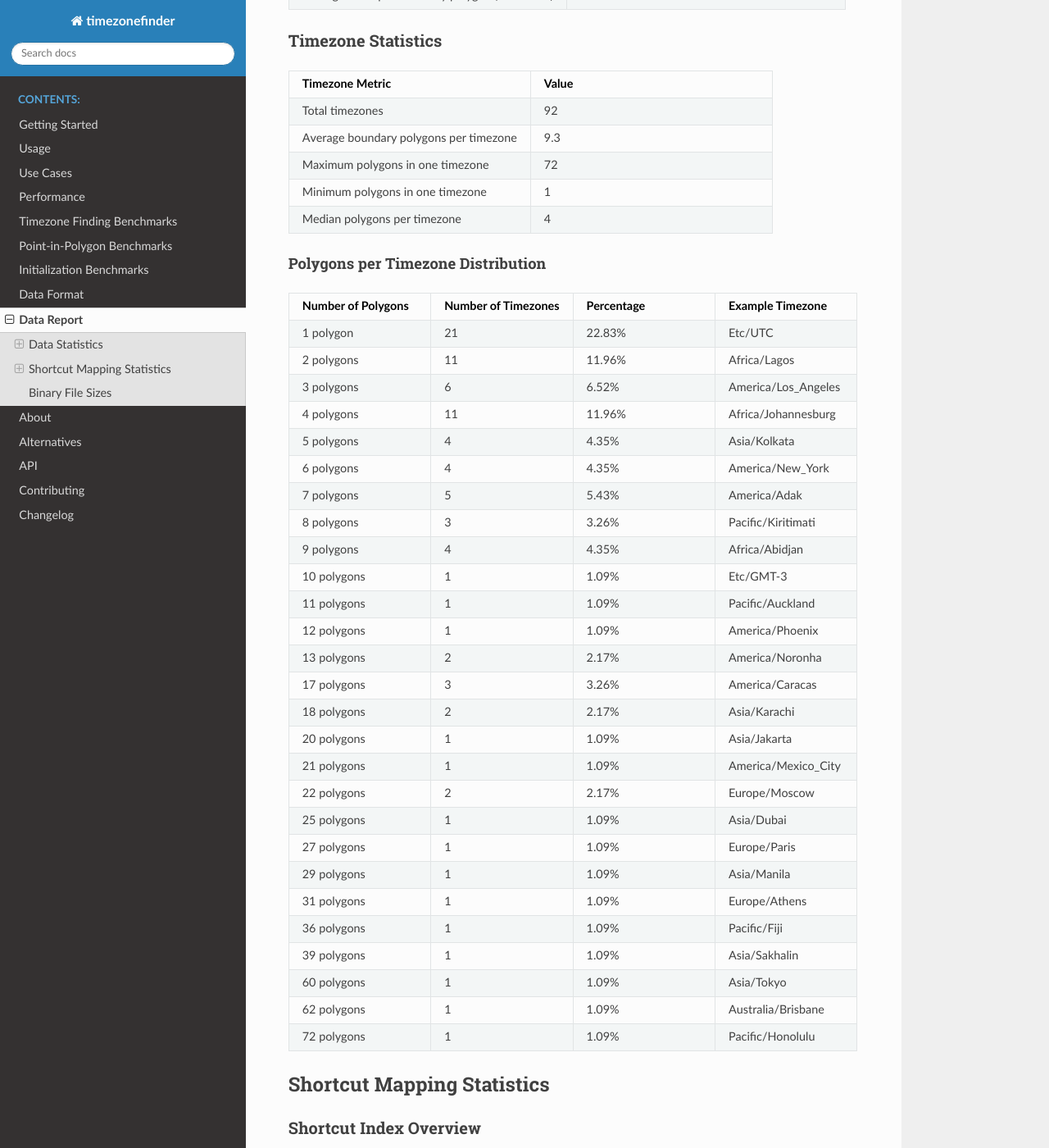
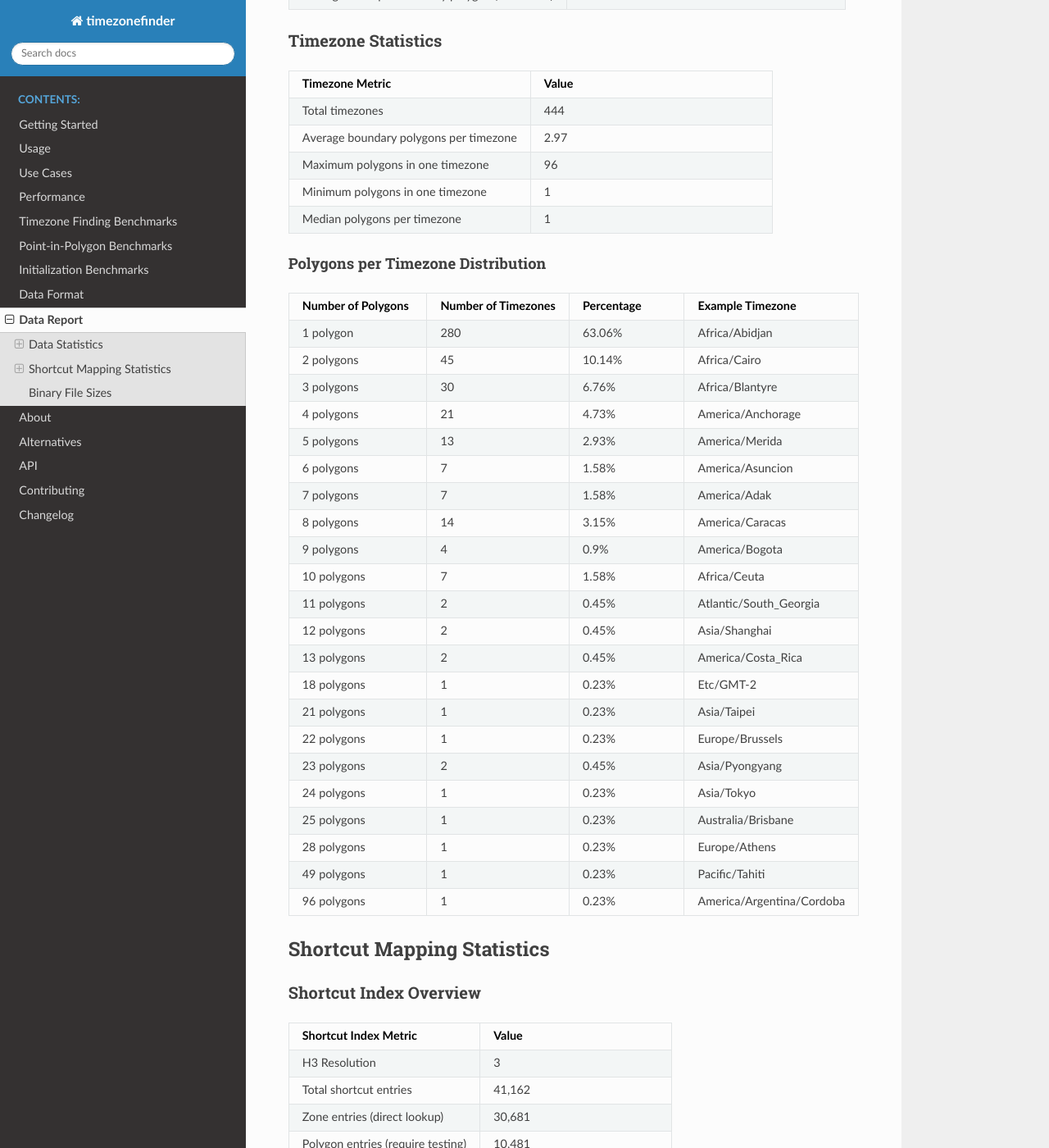
Before and after one commit to jannikmi/timezonefinder, a Sphinx documentation site: the page built from docs/data_report.rst, in a window 1280 px wide and 1400 px high, scrolled down 982 px. Shown: the whole window at 82% size. Built offline with Sphinx 7.4.7 and the Read the Docs theme 3.1.0, drawn with Linux system fonts in a browser that asks for light colours; some of the changed text lies outside the part shown.

```diff
--- a/README.rst
+++ b/README.rst
@@ -76,8 +76,7 @@ It is recommended to install it together with the optional `Numba <https://numba
 
 
 
-**Note:** This library uses the `"same since now dataset" <https://github.com/evansiroky/timezone-boundary-builder?tab=readme-ov-file#same-since-now>`__ optimized for the primary use case of timezone determination for current/future time calculations.
-For applications requiring historical accuracy or resolving to precise locations, consider parsing the original dataset (cf. `Documentation <https://timezonefinder.readthedocs.io/en/latest/data_format.html#reduced-dataset-caveats>`__).
+**Note:** This library uses the full original timezone dataset with all >440 timezone names, providing full localization capabilities and historical timezone accuracy. For applications that prefer a smaller memory footprint, the reduced "timezones-now" dataset is available via the ``parse_data.sh`` script (cf. `Documentation <https://timezonefinder.readthedocs.io/en/latest/data_format.html#alternative-dataset-options>`__).
 
 
 **Alternative:** Need maximum speed at the cost of accuracy? Check out `tzfpy <https://github.com/ringsaturn/tzfpy>`__ - a fast and lightweight alternative based on Rust.
--- a/docs/benchmark_results_timezonefinding.rst
+++ b/docs/benchmark_results_timezonefinding.rst
@@ -16,7 +16,7 @@ Python Environment
 ~~~~~~~~~~~~~~~~~~
 
 
-**Python Version**: 3.12.1 (CPython)
+**Python Version**: 3.13.11 (CPython)
 
 **NumPy Version**: 2.2.6
 
@@ -79,38 +79,38 @@ Results for 'on land points' (points included in a land timezone)
      - Seconds/Query
      - Points/Second
    * - certain_timezone_at()
-     - 2.0e-04
-     - 5k
+     - 1.1e-04
+     - 9k
    * - TimezoneFinder.certain_timezone_at()
-     - 1.5e-04
-     - 7k
+     - 1.0e-04
+     - 10k
    * - timezone_at_land()
-     - 7.1e-06
-     - 141k
+     - 4.1e-06
+     - 243k
    * - TimezoneFinder.timezone_at_land()
-     - 7.0e-06
-     - 142k
+     - 4.1e-06
+     - 245k
    * - timezone_at()
-     - 6.6e-06
-     - 151k
+     - 3.8e-06
+     - 266k
    * - TimezoneFinder.timezone_at()
-     - 6.8e-06
-     - 147k
+     - 3.7e-06
+     - 267k
    * - unique_timezone_at()
-     - 9.9e-07
-     - 1012k
+     - 6.2e-07
+     - 1612k
    * - TimezoneFinder.unique_timezone_at()
-     - 9.3e-07
-     - 1072k
+     - 5.7e-07
+     - 1744k
    * - TimezoneFinderL.unique_timezone_at()
-     - 9.3e-07
-     - 1073k
+     - 5.7e-07
+     - 1744k
    * - TimezoneFinderL.timezone_at_land()
-     - 1.4e-06
-     - 722k
+     - 8.0e-07
+     - 1251k
    * - TimezoneFinderL.timezone_at()
-     - 9.4e-07
-     - 1062k
+     - 5.8e-07
+     - 1738k
 
 
 
@@ -128,38 +128,38 @@ Results for random points (anywhere on earth)
      - Seconds/Query
      - Points/Second
    * - certain_timezone_at()
-     - 1.2e-04
-     - 8k
+     - 7.5e-05
+     - 13k
    * - TimezoneFinder.certain_timezone_at()
-     - 1.2e-04
-     - 8k
+     - 4.8e-04
+     - 2k
    * - timezone_at_land()
-     - 5.2e-06
-     - 194k
+     - 4.3e-06
+     - 233k
    * - TimezoneFinder.timezone_at_land()
-     - 5.4e-06
-     - 186k
+     - 4.0e-06
+     - 249k
    * - timezone_at()
-     - 4.7e-06
-     - 213k
+     - 3.8e-06
+     - 266k
    * - TimezoneFinder.timezone_at()
-     - 4.6e-06
-     - 216k
+     - 3.4e-06
+     - 296k
    * - unique_timezone_at()
-     - 1.0e-06
-     - 1003k
+     - 9.0e-07
+     - 1113k
    * - TimezoneFinder.unique_timezone_at()
-     - 9.4e-07
-     - 1066k
+     - 6.5e-07
+     - 1546k
    * - TimezoneFinderL.unique_timezone_at()
-     - 9.6e-07
-     - 1044k
+     - 8.5e-07
+     - 1182k
    * - TimezoneFinderL.timezone_at_land()
-     - 1.4e-06
-     - 705k
+     - 1.1e-06
+     - 884k
    * - TimezoneFinderL.timezone_at()
-     - 9.6e-07
-     - 1047k
+     - 5.9e-07
+     - 1701k
 
 
 
@@ -187,17 +187,17 @@ Results for 'on land points' (points included in a land timezone)
      - Seconds/Query
      - Points/Second
    * - TimezoneFinder.certain_timezone_at()
-     - 1.5e-04
-     - 7k
+     - 1.7e-03
+     - 1k
    * - TimezoneFinder.timezone_at_land()
-     - 5.5e-06
-     - 183k
+     - 3.2e-06
+     - 315k
    * - TimezoneFinder.timezone_at()
-     - 5.0e-06
-     - 201k
+     - 2.9e-06
+     - 348k
    * - TimezoneFinder.unique_timezone_at()
-     - 9.1e-07
-     - 1103k
+     - 5.6e-07
+     - 1793k
 
 
 
@@ -215,14 +215,14 @@ Results for random points (anywhere on earth)
      - Seconds/Query
      - Points/Second
    * - TimezoneFinder.certain_timezone_at()
-     - 1.1e-04
-     - 9k
+     - 7.6e-05
+     - 13k
    * - TimezoneFinder.timezone_at_land()
-     - 3.8e-06
-     - 264k
+     - 2.1e-06
+     - 474k
    * - TimezoneFinder.timezone_at()
-     - 3.2e-06
-     - 309k
+     - 1.8e-06
+     - 564k
    * - TimezoneFinder.unique_timezone_at()
-     - 9.2e-07
-     - 1089k
+     - 5.4e-07
+     - 1868k
--- a/docs/data_report.rst
+++ b/docs/data_report.rst
@@ -18,7 +18,7 @@ Data Statistics
    * - General Metric
      - Value
    * - Total coordinate values (2 per point)
-     - 8,124,230
+     - 15,769,132
 
 
 
@@ -33,15 +33,15 @@ Boundary Polygon Statistics
    * - Boundary Metric
      - Value
    * - Total boundary polygons
-     - 856
+     - 1,319
    * - Total boundary coordinates
-     - 3,837,427
+     - 7,626,105
    * - Total boundary coordinate values (2 per point)
-     - 7,674,854
+     - 15,252,210
    * - Average coordinates per boundary polygon
-     - 4,482.98
+     - 5,781.73
    * - Maximum coordinates in one boundary polygon
-     - 188,570
+     - 167,969
    * - Minimum coordinates in one boundary polygon
      - 3
 
@@ -58,23 +58,23 @@ Hole Polygon Statistics
    * - Hole Metric
      - Value
    * - Total hole polygons
-     - 579
+     - 753
    * - Total hole coordinates
-     - 224,688
+     - 258,461
    * - Total hole coordinate values (2 per point)
-     - 449,376
+     - 516,922
    * - Average coordinates per hole polygon
-     - 388.06
+     - 343.24
    * - Maximum coordinates in one hole polygon
-     - 11,473
+     - 23,862
    * - Minimum coordinates in one hole polygon
-     - 4
+     - 3
    * - Number of boundary polygons with holes
-     - 75
+     - 95
    * - Percentage of boundary polygons with holes
-     - 8.76%
+     - 7.2%
    * - Average holes per boundary polygon (with holes)
-     - 7.72
+     - 7.93
 
 
 
@@ -89,15 +89,15 @@ Timezone Statistics
    * - Timezone Metric
      - Value
    * - Total timezones
-     - 92
+     - 444
    * - Average boundary polygons per timezone
-     - 9.3
+     - 2.97
    * - Maximum polygons in one timezone
-     - 72
+     - 96
    * - Minimum polygons in one timezone
      - 1
    * - Median polygons per timezone
-     - 4
+     - 1
 
 
 
@@ -114,113 +114,93 @@ Polygons per Timezone Distribution
      - Percentage
      - Example Timezone
    * - 1 polygon
+     - 280
+     - 63.06%
+     - Africa/Abidjan
+   * - 2 polygons
+     - 45
+     - 10.14%
+     - Africa/Cairo
+   * - 3 polygons
+     - 30
+     - 6.76%
+     - Africa/Blantyre
+   * - 4 polygons
      - 21
-     - 22.83%
-     - Etc/UTC
-   * - 2 polygons
-     - 11
-     - 11.96%
-     - Africa/Lagos
-   * - 3 polygons
-     - 6
-     - 6.52%
-     - America/Los_Angeles
-   * - 4 polygons
-     - 11
-     - 11.96%
-     - Africa/Johannesburg
+     - 4.73%
+     - America/Anchorage
    * - 5 polygons
-     - 4
-     - 4.35%
-     - Asia/Kolkata
+     - 13
+     - 2.93%
+     - America/Merida
    * - 6 polygons
-     - 4
-     - 4.35%
-     - America/New_York
+     - 7
+     - 1.58%
+     - America/Asuncion
    * - 7 polygons
-     - 5
-     - 5.43%
+     - 7
+     - 1.58%
      - America/Adak
    * - 8 polygons
-     - 3
-     - 3.26%
-     - Pacific/Kiritimati
+     - 14
+     - 3.15%
+     - America/Caracas
    * - 9 polygons
      - 4
-     - 4.35%
-     - Africa/Abidjan
+     - 0.9%
+     - America/Bogota
    * - 10 polygons
-     - 1
-     - 1.09%
-     - Etc/GMT-3
+     - 7
+     - 1.58%
+     - Africa/Ceuta
    * - 11 polygons
-     - 1
-     - 1.09%
-     - Pacific/Auckland
+     - 2
+     - 0.45%
+     - Atlantic/South_Georgia
    * - 12 polygons
-     - 1
-     - 1.09%
-     - America/Phoenix
+     - 2
+     - 0.45%
+     - Asia/Shanghai
    * - 13 polygons
      - 2
-     - 2.17%
-     - America/Noronha
-   * - 17 polygons
-     - 3
-     - 3.26%
-     - America/Caracas
+     - 0.45%
+     - America/Costa_Rica
    * - 18 polygons
-     - 2
-     - 2.17%
-     - Asia/Karachi
-   * - 20 polygons
      - 1
-     - 1.09%
-     - Asia/Jakarta
+     - 0.23%
+     - Etc/GMT-2
    * - 21 polygons
      - 1
-     - 1.09%
-     - America/Mexico_City
+     - 0.23%
+     - Asia/Taipei
    * - 22 polygons
+     - 1
+     - 0.23%
+     - Europe/Brussels
+   * - 23 polygons
      - 2
-     - 2.17%
-     - Europe/Moscow
+     - 0.45%
+     - Asia/Pyongyang
+   * - 24 polygons
+     - 1
+     - 0.23%
+     - Asia/Tokyo
    * - 25 polygons
      - 1
-     - 1.09%
-     - Asia/Dubai
-   * - 27 polygons
+     - 0.23%
+     - Australia/Brisbane
+   * - 28 polygons
      - 1
-     - 1.09%
-     - Europe/Paris
-   * - 29 polygons
+     - 0.23%
+     - Europe/Athens
+   * - 49 polygons
      - 1
-     - 1.09%
-     - Asia/Manila
-   * - 31 polygons
+     - 0.23%
+     - Pacific/Tahiti
+   * - 96 polygons
      - 1
-     - 1.09%
-     - Europe/Athens
-   * - 36 polygons
-     - 1
-     - 1.09%
-     - Pacific/Fiji
-   * - 39 polygons
-     - 1
-     - 1.09%
-     - Asia/Sakhalin
-   * - 60 polygons
-     - 1
-     - 1.09%
-     - Asia/Tokyo
-   * - 62 polygons
-     - 1
-     - 1.09%
-     - Australia/Brisbane
-   * - 72 polygons
-     - 1
-     - 1.09%
-     - Pacific/Honolulu
+     - 0.23%
+     - America/Argentina/Cordoba
 
 
 
@@ -244,13 +224,13 @@ Shortcut Index Overview
    * - Total shortcut entries
      - 41,162
    * - Zone entries (direct lookup)
-     - 32,190
+     - 30,681
    * - Polygon entries (require testing)
-     - 8,972
+     - 10,481
    * - Empty entries
      - 0
    * - Total polygon references
-     - 19,321
+     - 23,307
    * -
      -
    * - H3 cells stored
@@ -264,21 +244,21 @@ Shortcut Index Overview
    * -
      -
    * - Unique entry fraction
-     - 0.782
+     - 0.745
    * - Unique surface fraction
-     - 0.782
+     - 0.745
    * - Zone distribution efficiency
-     - 0.782
+     - 0.745
    * - Avg polygons per polygon entry
-     - 2.15
+     - 2.22
    * -
      -
    * - Zone storage (KB)
-     - 282.9
+     - 269.7
    * - Polygon storage (KB)
-     - 107.8
+     - 127.4
    * - Total estimated storage (KB)
-     - 390.8
+     - 397.1
    * - Storage compression ratio
      - 0.92x
 
@@ -298,45 +278,50 @@ Shortcut Entry Distributions
      - Accumulated
      - Remaining
    * - 0
-     - 32190
-     - 78.2%
-     - 78.2%
-     - 21.8%
+     - 30681
+     - 74.54%
+     - 74.54%
+     - 25.46%
    * - 2
-     - 7894
-     - 19.18%
-     - 97.38%
-     - 2.62%
+     - 8764
+     - 21.29%
+     - 95.83%
+     - 4.17%
    * - 3
-     - 901
-     - 2.19%
-     - 99.57%
-     - 0.43%
+     - 1401
+     - 3.4%
+     - 99.23%
+     - 0.77%
    * - 4
-     - 130
-     - 0.32%
-     - 99.89%
-     - 0.11%
+     - 233
+     - 0.57%
+     - 99.8%
+     - 0.2%
    * - 5
-     - 22
-     - 0.05%
+     - 43
+     - 0.1%
+     - 99.9%
+     - 0.1%
+   * - 6
+     - 15
+     - 0.04%
      - 99.94%
      - 0.06%
-   * - 6
-     - 13
-     - 0.03%
+   * - 7
+     - 9
+     - 0.02%
+     - 99.96%
+     - 0.04%
+   * - 8
+     - 5
+     - 0.01%
      - 99.97%
      - 0.03%
-   * - 7
-     - 6
+   * - 9
+     - 4
      - 0.01%
-     - 99.99%
-     - 0.01%
-   * - 8
-     - 2
-     - 0.0%
-     - 99.99%
-     - 0.01%
+     - 99.98%
+     - 0.02%
    * - 10
      - 1
      - 0.0%
@@ -345,14 +330,29 @@ Shortcut Entry Distributions
    * - 12
      - 1
      - 0.0%
-     - 100.0%
+     - 99.99%
+     - 0.01%
+   * - 17
+     - 1
      - 0.0%
-   * - 17
+     - 99.99%
+     - 0.01%
+   * - 25
+     - 1
+     - 0.0%
+     - 99.99%
+     - 0.01%
+   * - 31
      - 1
      - 0.0%
      - 100.0%
      - 0.0%
-   * - 25
+   * - 46
+     - 1
+     - 0.0%
+     - 100.0%
+     - 0.0%
+   * - 59
      - 1
      - 0.0%
      - 100.0%
@@ -369,32 +369,37 @@ Shortcut Entry Distributions
      - Accumulated
      - Remaining
    * - 1
-     - 32190
-     - 78.2%
-     - 78.2%
-     - 21.8%
+     - 30681
+     - 74.54%
+     - 74.54%
+     - 25.46%
    * - 2
-     - 8176
-     - 19.86%
-     - 98.07%
-     - 1.93%
+     - 9016
+     - 21.9%
+     - 96.44%
+     - 3.56%
    * - 3
-     - 748
-     - 1.82%
-     - 99.88%
-     - 0.12%
+     - 1288
+     - 3.13%
+     - 99.57%
+     - 0.43%
    * - 4
-     - 44
-     - 0.11%
-     - 99.99%
-     - 0.01%
+     - 156
+     - 0.38%
+     - 99.95%
+     - 0.05%
    * - 5
-     - 1
-     - 0.0%
+     - 16
+     - 0.04%
      - 99.99%
      - 0.01%
    * - 6
-     - 2
+     - 3
+     - 0.01%
+     - 100.0%
+     - 0.0%
+   * - 7
+     - 1
      - 0.0%
      - 100.0%
      - 0.0%
@@ -418,14 +423,14 @@ Binary File Sizes
      - Size (MB)
      - Percentage
    * - boundary polygon data
-     - 29.29
-     - 90.14%
+     - 58.20
+     - 94.36%
    * - hole polygon data
-     - 1.72
-     - 5.30%
+     - 1.98
+     - 3.22%
    * - hybrid shortcut index
-     - 1.48
-     - 4.56%
+     - 1.49
+     - 2.42%
    * - Total
-     - 32.50
+     - 61.68
      - 100.00%
```
Also changed, not shown: Agents.md (+3 -3 lines), CONTRIBUTING.md (+1 -1 lines), docs/alternatives.rst (+5 -5 lines), docs/data_format.rst (+11 -36 lines).
